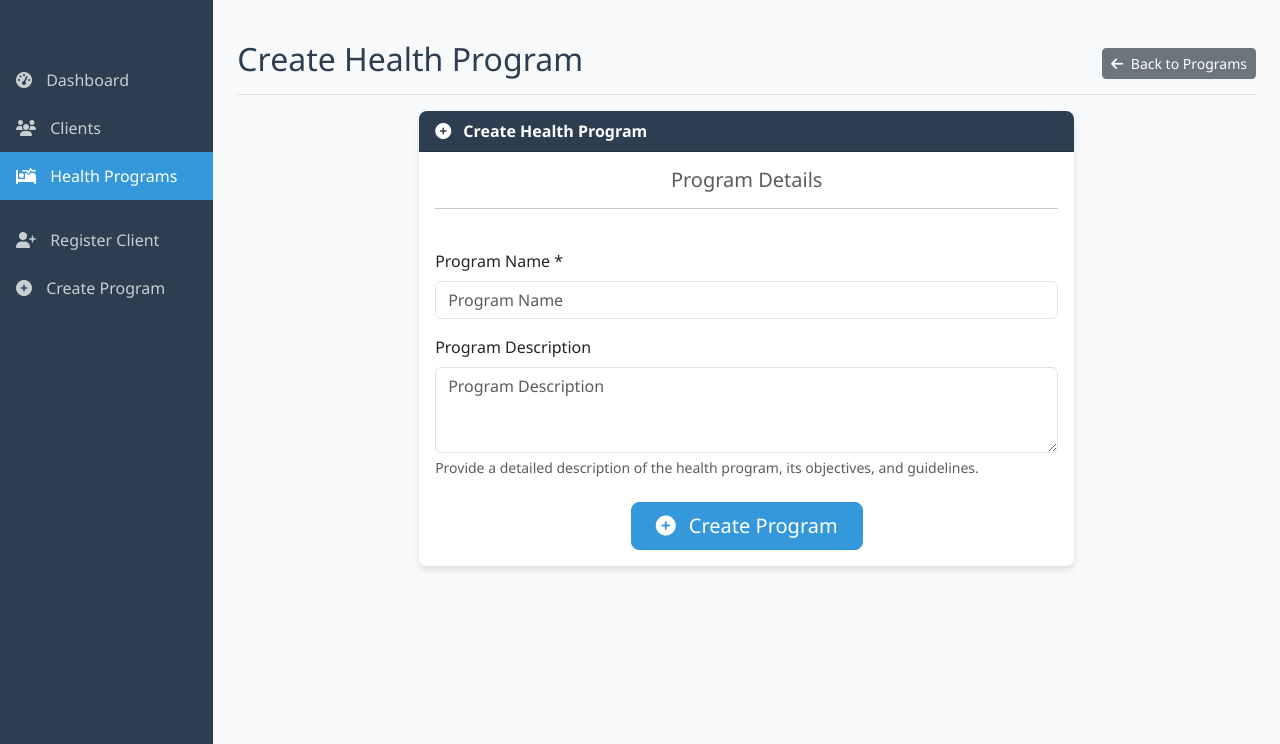
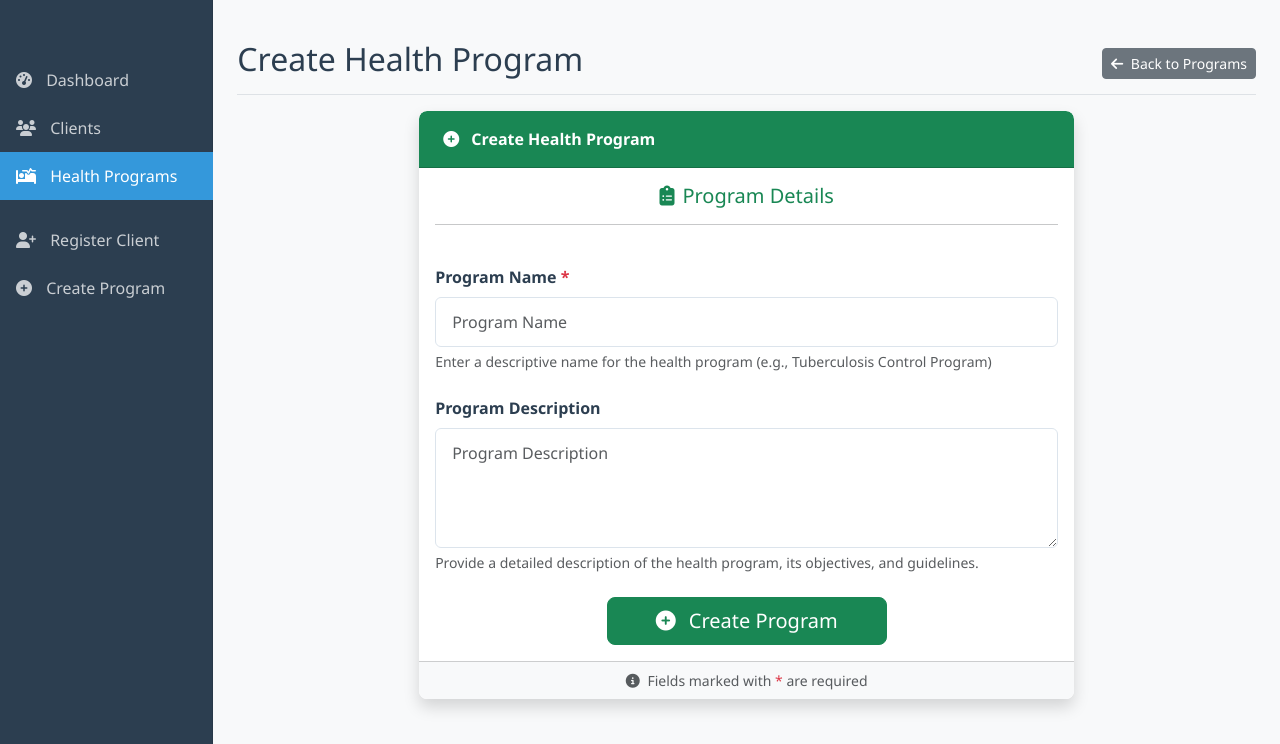
Before and after one commit to Valentino-Junior/Health-info-system, a Django app: page /programs/create/ in a window 1280 px wide. Shown: the part 56-800 px from the top of the page. Run offline with Django 4.2, Linux system fonts and the light colour scheme; some libraries are stand-ins or nearby versions.

Commit message:
Updated program create template styling

```diff
--- a/core/templates/program/form.html
+++ b/core/templates/program/form.html
@@ -15,8 +15,8 @@
 {% block content %}
 <div class="row justify-content-center">
     <div class="col-md-8" data-aos="fade-up">
-        <div class="card">
-            <div class="card-header">
+        <div class="card shadow">
+            <div class="card-header bg-success text-white">
                 <i class="fas {% if program %}fa-edit{% else %}fa-plus-circle{% endif %} me-2"></i>
                 {{ title }}
             </div>
@@ -24,39 +24,56 @@
                 <form method="post" class="needs-validation" novalidate>
                     {% csrf_token %}
 
+                    <!-- Program Details Section -->
                     <div class="row mb-4">
-                        <div class="col-12 text-center">
-                            <h5 class="text-muted mb-3">Program Details</h5>
+                        <div class="col-12 text-center" data-aos="fade-up">
+                            <h5 class="text-success mb-2">
+                                <i class="fas fa-clipboard-list me-2"></i>Program Details
+                            </h5>
                             <hr>
                         </div>
                     </div>
 
-                    <div class="mb-3" data-aos="fade-up" data-aos-delay="100">
-                        <label for="{{ form.name.id_for_label }}" class="form-label">Program Name *</label>
+                    <!-- Program Name -->
+                    <div class="row g-3 mb-4">
+                        <div class="col-12" data-aos="fade-up" data-aos-delay="100">
+                            <div class="form-group">
+                                <label for="{{ form.name.id_for_label }}" class="form-label fw-semibold">
+                                    Program Name <span class="text-danger">*</span>
+                                </label>
                                 {{ form.name }}
                                 {% if form.name.errors %}
-                        <div class="invalid-feedback d-block">
+                                <div class="text-danger mt-1 small">
                                     {{ form.name.errors }}
                                 </div>
                                 {% endif %}
+                                <div class="form-text">Enter a descriptive name for the health program (e.g., Tuberculosis Control Program)</div>
+                            </div>
+                        </div>
                     </div>
 
-                    <div class="mb-4" data-aos="fade-up" data-aos-delay="150">
-                        <label for="{{ form.description.id_for_label }}" class="form-label">Program Description</label>
+                    <!-- Program Description -->
+                    <div class="row g-3 mb-4">
+                        <div class="col-12" data-aos="fade-up" data-aos-delay="200">
+                            <div class="form-group">
+                                <label for="{{ form.description.id_for_label }}" class="form-label fw-semibold">
+                                    Program Description
+                                </label>
                                 {{ form.description }}
                                 {% if form.description.errors %}
-                        <div class="invalid-feedback d-block">
+                                <div class="text-danger mt-1 small">
                                     {{ form.description.errors }}
                                 </div>
                                 {% endif %}
-                        <div class="form-text">
-                            Provide a detailed description of the health program, its objectives, and guidelines.
+                                <div class="form-text">Provide a detailed description of the health program, its objectives, and guidelines.</div>
+                            </div>
                         </div>
                     </div>
 
-                    <div class="row">
-                        <div class="col-12 text-center" data-aos="fade-up" data-aos-delay="200">
-                            <button type="submit" class="btn btn-primary btn-lg px-4">
+                    <!-- Submit Button -->
+                    <div class="row mt-4">
+                        <div class="col-12 text-center" data-aos="fade-up" data-aos-delay="300">
+                            <button type="submit" class="btn btn-success btn-lg px-5 py-2">
                                 <i class="fas {% if program %}fa-save{% else %}fa-plus-circle{% endif %} me-2"></i>
                                 {% if program %}Update Program{% else %}Create Program{% endif %}
                             </button>
@@ -64,9 +81,68 @@
                     </div>
                 </form>
             </div>
+            <div class="card-footer bg-light">
+                <div class="text-muted text-center small">
+                    <i class="fas fa-info-circle me-1"></i>
+                    Fields marked with <span class="text-danger">*</span> are required
                 </div>
             </div>
         </div>
+    </div>
+</div>
+{% endblock %}
+
+{% block extra_css %}
+<style>
+    /* Custom form styles */
+    .form-control:focus, .form-select:focus {
+        border-color: #2ecc71;
+        box-shadow: 0 0 0 0.25rem rgba(46, 204, 113, 0.25);
+    }
+
+    .form-control, .form-select {
+        border-radius: 0.375rem;
+        padding: 0.75rem 1rem;
+        border: 1px solid #dce4ec;
+        transition: all 0.3s ease;
+    }
+
+    .form-label {
+        margin-bottom: 0.5rem;
+        color: #2c3e50;
+    }
+
+    /* Card styling */
+    .card {
+        border: none;
+        border-radius: 0.5rem;
+        overflow: hidden;
+    }
+
+    .card-header {
+        padding: 1rem 1.5rem;
+        font-weight: 600;
+    }
+
+    /* Animation classes */
+    .form-group {
+        transition: all 0.3s ease;
+    }
+
+    .form-group:hover {
+        transform: translateY(-2px);
+    }
+
+    /* Required field indicator */
+    .form-label .text-danger {
+        font-weight: bold;
+    }
+
+    /* Textarea styling */
+    textarea.form-control {
+        min-height: 120px;
+    }
+</style>
 {% endblock %}
 
 {% block extra_js %}
@@ -86,6 +162,24 @@
                 form.classList.add('was-validated');
             }, false);
         });
+
+        // Add focus animation to form fields
+        const formControls = document.querySelectorAll('.form-control, .form-select');
+
+        formControls.forEach(control => {
+            control.addEventListener('focus', function() {
+                this.closest('.form-group').style.transform = 'translateY(-5px)';
+                this.closest('.form-group').style.boxShadow = '0 4px 10px rgba(0,0,0,0.05)';
+            });
+
+            control.addEventListener('blur', function() {
+                this.closest('.form-group').style.transform = '';
+                this.closest('.form-group').style.boxShadow = '';
+            });
+        });
+
+        // Reinitialize AOS for animations
+        AOS.refresh();
     });
 </script>
 {% endblock %}
```
Lines whose indentation alone changed are shown as unchanged.
